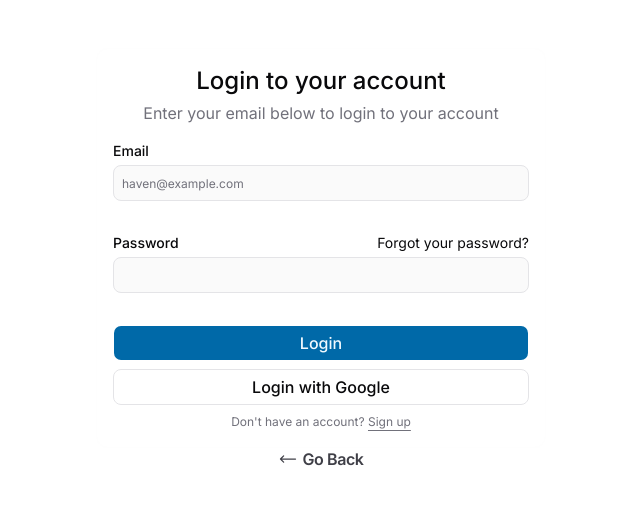
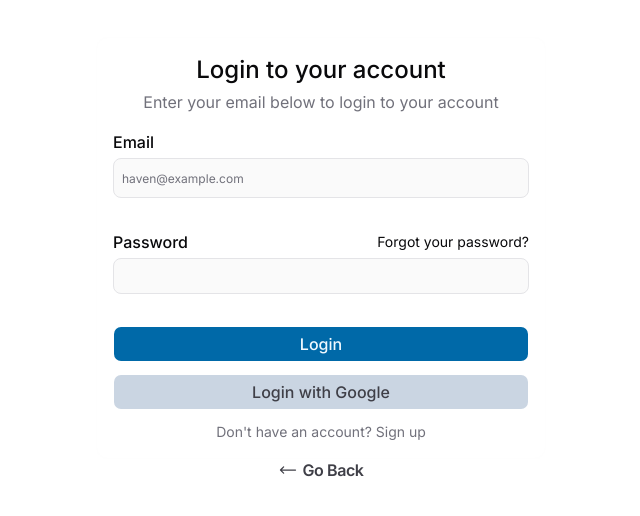
Before and after one commit to numenor-dev/haven, a Next.js app: page /login in a window 1280 px wide. Shown: the part 140-656 px from the top of the page, without its empty margins (319-959 px from the left). Built offline with nearby package versions, Linux system fonts and the light colour scheme.

Commit message:
LoginForm now accepts email search params

```diff
--- a/app/globals.css
+++ b/app/globals.css
@@ -143,6 +143,6 @@
   background: var(--background);
 }
 
-.intake-bg {
+.chat-bg {
   background: var(--background-two);
 }
--- a/app/login/page.tsx
+++ b/app/login/page.tsx
@@ -1,10 +1,13 @@
-import { LoginForm } from "@/components/landing/LoginForm"
+import { Suspense } from "react"
+import { LoginForm } from "@/components/landing/login/LoginForm"
 
 export default function Login() {
   return (
     <div className="flex min-h-svh w-full items-center justify-center p-6 md:p-10">
       <div className="w-full max-w-md">
+        <Suspense fallback={<div>Loading...</div>}>
         <LoginForm />
+        </Suspense>
       </div>
     </div>
   )
--- a/components/landing/LoginForm.tsx
+++ b/components/landing/login/LoginForm.tsx
@@ -1,4 +1,8 @@
+'use client';
+
 import { cn } from "@/lib/utils"
+import { useSearchParams } from "next/navigation"
+import { useState } from "react";
 import { Button } from "@/components/ui/button"
 import {
   Card,
@@ -9,7 +13,6 @@ import {
 } from "@/components/ui/card"
 import {
   Field,
-  FieldDescription,
   FieldGroup,
   FieldLabel,
 } from "@/components/ui/field"
@@ -22,6 +25,12 @@ export function LoginForm({
   className,
   ...props
 }: React.ComponentProps<"div">) {
+
+  const searchParams = useSearchParams();
+  const email = searchParams.get('email');
+
+  const [emailValue, setEmailValue] = useState(email ?? '');
+
   return (
     <div className={cn("flex flex-col", className)} {...props}>
       <Card>
@@ -35,20 +44,22 @@ export function LoginForm({
           <form>
             <FieldGroup className="gap-8">
               <Field className="gap-1">
-                <FieldLabel htmlFor="email" className="text-sm">
+                <FieldLabel htmlFor="email" className="text-base">
                   Email
                 </FieldLabel>
                 <Input
+                  value={emailValue}
+                  onChange={(e) => setEmailValue(e.target.value)}
                   id="email"
                   type="email"
                   placeholder="haven@example.com"
-                  className="h-9"
+                  className="h-10"
                   required
                 />
               </Field>
               <Field className="gap-1">
                 <div className="flex items-center">
-                  <FieldLabel htmlFor="password" className="text-sm">
+                  <FieldLabel htmlFor="password" className="text-base">
                     Password
                   </FieldLabel>
                   <a
@@ -65,23 +76,23 @@ export function LoginForm({
                   required
                 />
               </Field>
-              <Field>
+              <div className="flex flex-col gap-3">
                 <Button
                   type="submit"
-                  className="text-base h-9">
+                  className="w-full h-9 text-base hover:bg-sky-600 cursor-pointer"
+                >
                   Login
                 </Button>
                 <Button
-                  variant="outline"
                   type="button"
-                  className="text-base h-9"
+                  className="w-full h-9 text-base text-zinc-700 bg-slate-300 hover:bg-slate-300/70 cursor-pointer"
                 >
                   Login with Google
                 </Button>
-                <FieldDescription className="text-center">
-                  Don&apos;t have an account? <a href="#">Sign up</a>
-                </FieldDescription>
-              </Field>
+                <p className="text-sm text-center text-muted-foreground">
+                  Don&apos;t have an account? <a href="/signup">Sign up</a>
+                </p>
+              </div>
             </FieldGroup>
           </form>
         </CardContent>
```
